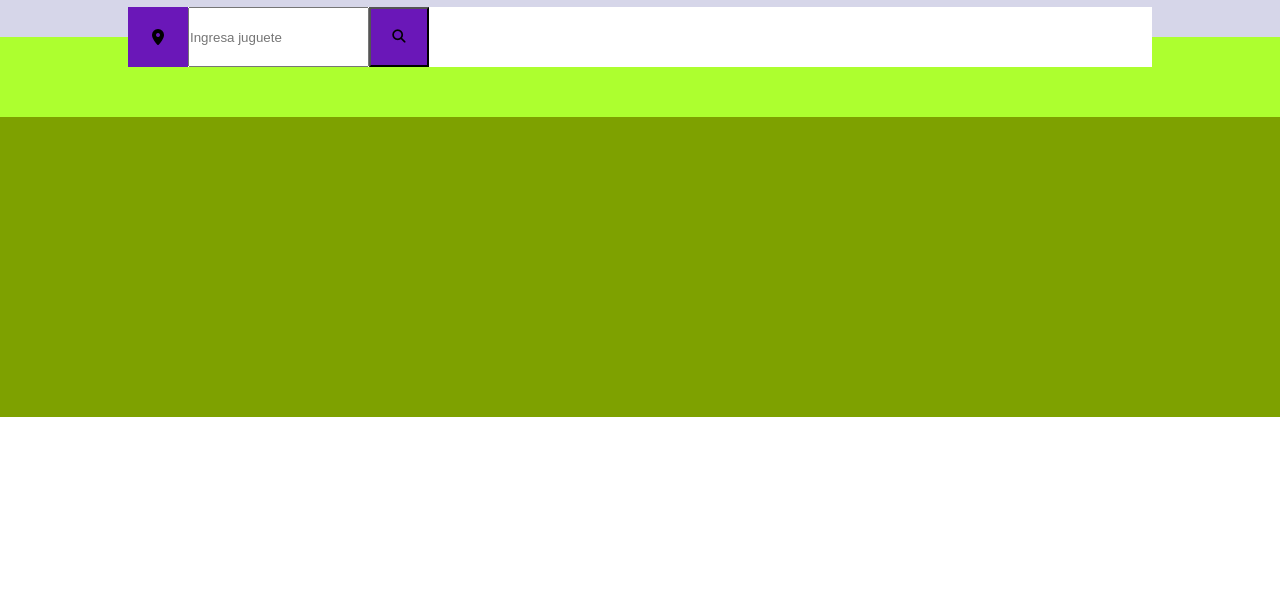
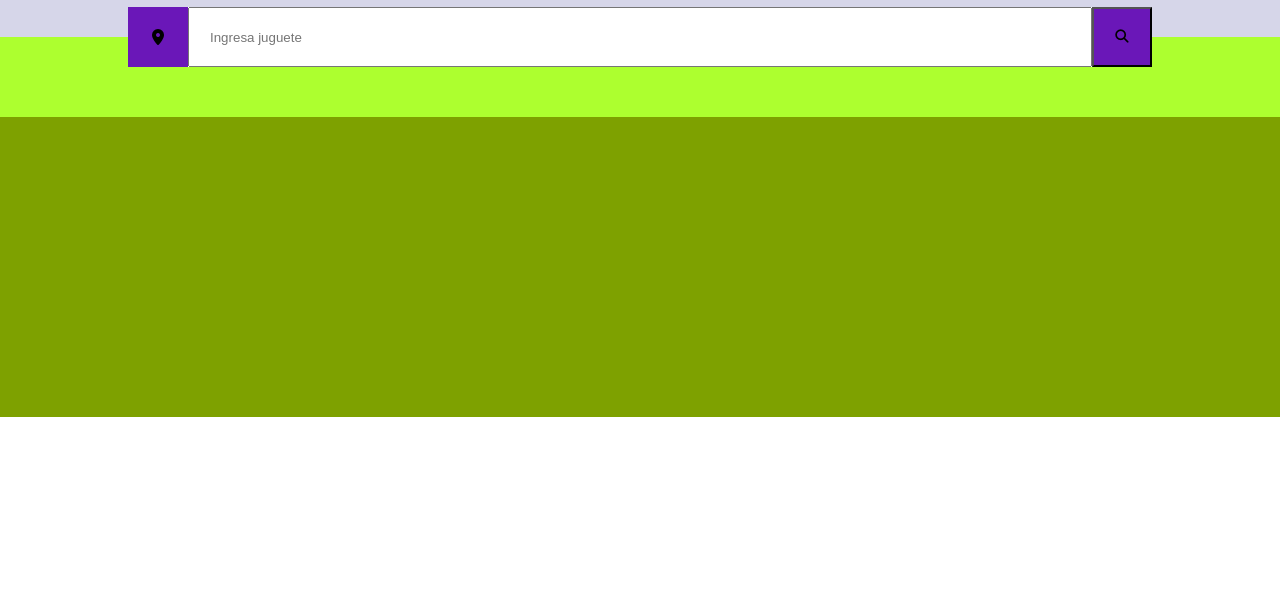
Before and after one commit to jpalomino1/Restaurante, a plain HTML site: page index.html in a window 1280 px wide. Shown: the part 203-800 px from the top of the page. Drawn offline with Linux system fonts and the light colour scheme.

Commit message:
ultimo css 8/6

```diff
--- a/resources/styles.css
+++ b/resources/styles.css
@@ -40,6 +40,14 @@ header{
     place-items: center;
     background-color: rgb(106, 23, 184);
 }
+/* revisa anidado de clases */
+.buscador input[type="text"]{
+    flex: 1;
+    height: 100%;
+    padding: 0 20px;
+
+
+}
 main{
     /* hace que el main sea dinamico */
     min-height: calc(100dvh - var(--alturaHeader));
```
